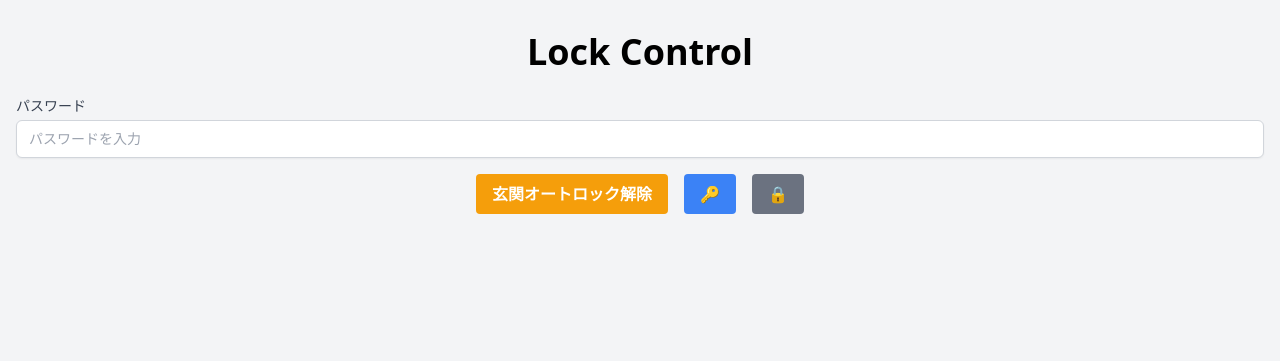
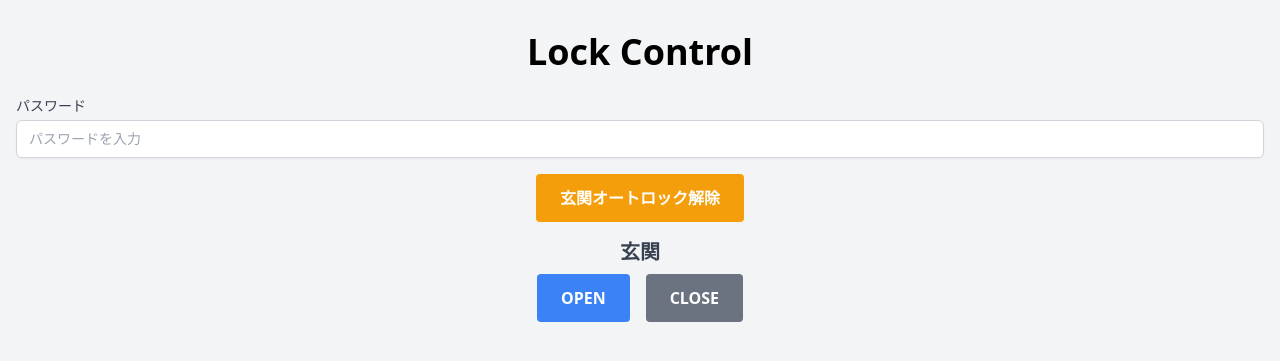
Before and after one commit to yukihamada/sesameUI, a Python web app: template templates/index.html in a window 1280 px wide. Shown: the top 361 px of the page. Run offline with Jinja, Linux system fonts and the light colour scheme; the template is opened without the code that fills it, so the values that code supplies are empty.

Commit message:
ボタンの変更

```diff
--- a/templates/index.html
+++ b/templates/index.html
@@ -14,10 +14,13 @@
             <label for="password" class="block text-sm font-medium text-gray-700">パスワード</label>
             <input type="text" class="form-control mt-1 block w-full py-2 px-3 border border-gray-300 bg-white rounded-md shadow-sm focus:outline-none focus:ring-indigo-500 focus:border-indigo-500 sm:text-sm" id="password" placeholder="パスワードを入力">
         </div>
-       <div class="mb-4 flex justify-center">
-            <button class="bg-yellow-500 hover:bg-yellow-700 text-white font-bold py-2 px-4 rounded mx-2" onclick="unlockAutoLock()">玄関オートロック解除</button>
-            <button class="bg-blue-500 hover:bg-blue-700 text-white font-bold py-2 px-4 rounded mx-2" onclick="sendRequest('open')">&#128273;</button>
-            <button class="bg-gray-500 hover:bg-gray-700 text-white font-bold py-2 px-4 rounded mx-2" onclick="sendRequest('close')">&#128274;</button>
+        <div class="mb-4 flex justify-center">
+            <button class="bg-yellow-500 hover:bg-yellow-700 text-white font-bold py-3 px-6 rounded mx-2" onclick="unlockAutoLock()">玄関オートロック解除</button>
+        </div>
+        <p class="text-center mb-2 text-gray-700 text-xl font-bold">玄関</p>
+        <div class="mb-4 flex justify-center">
+            <button class="bg-blue-500 hover:bg-blue-700 text-white font-bold py-3 px-6 rounded mx-2" onclick="sendRequest('open')">OPEN</button>
+            <button class="bg-gray-500 hover:bg-gray-700 text-white font-bold py-3 px-6 rounded mx-2" onclick="sendRequest('close')">CLOSE</button>
         </div>
         <p id="response" class="text-gray-700"></p>
     </div>
```
